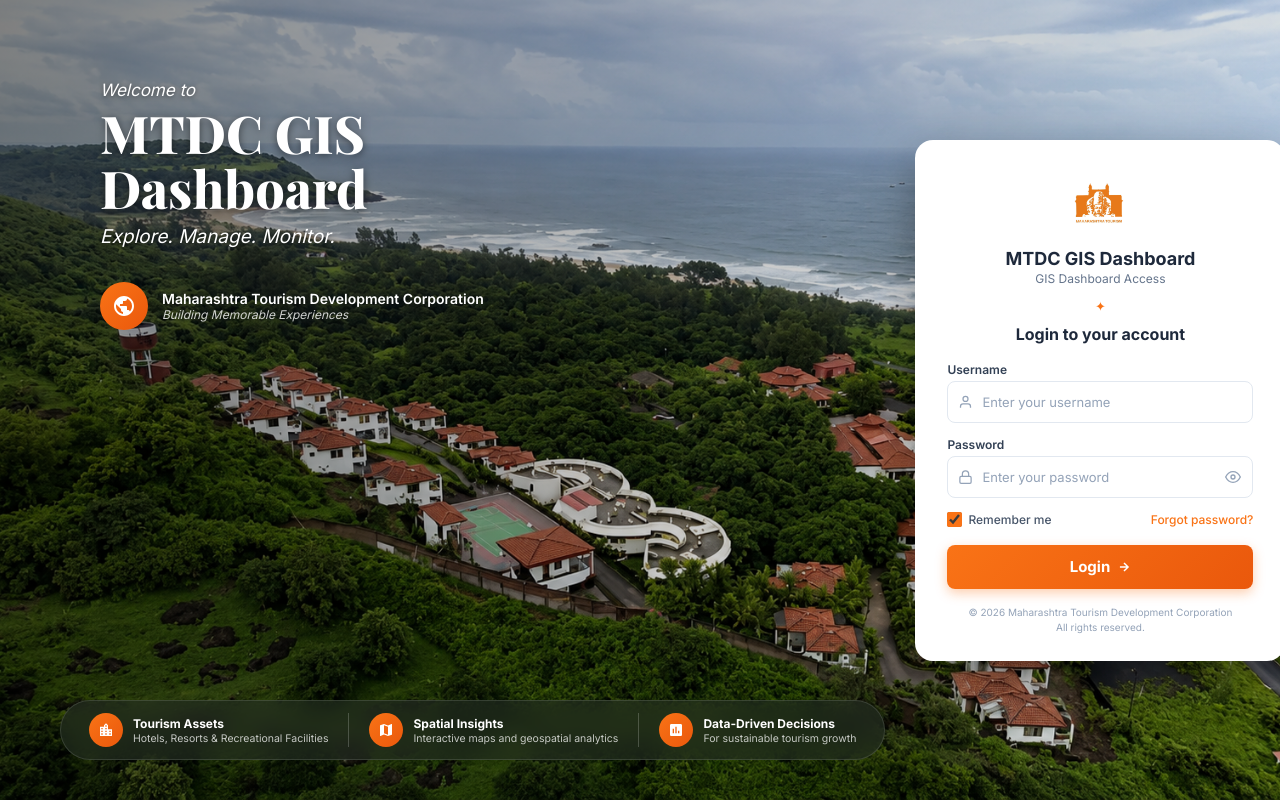
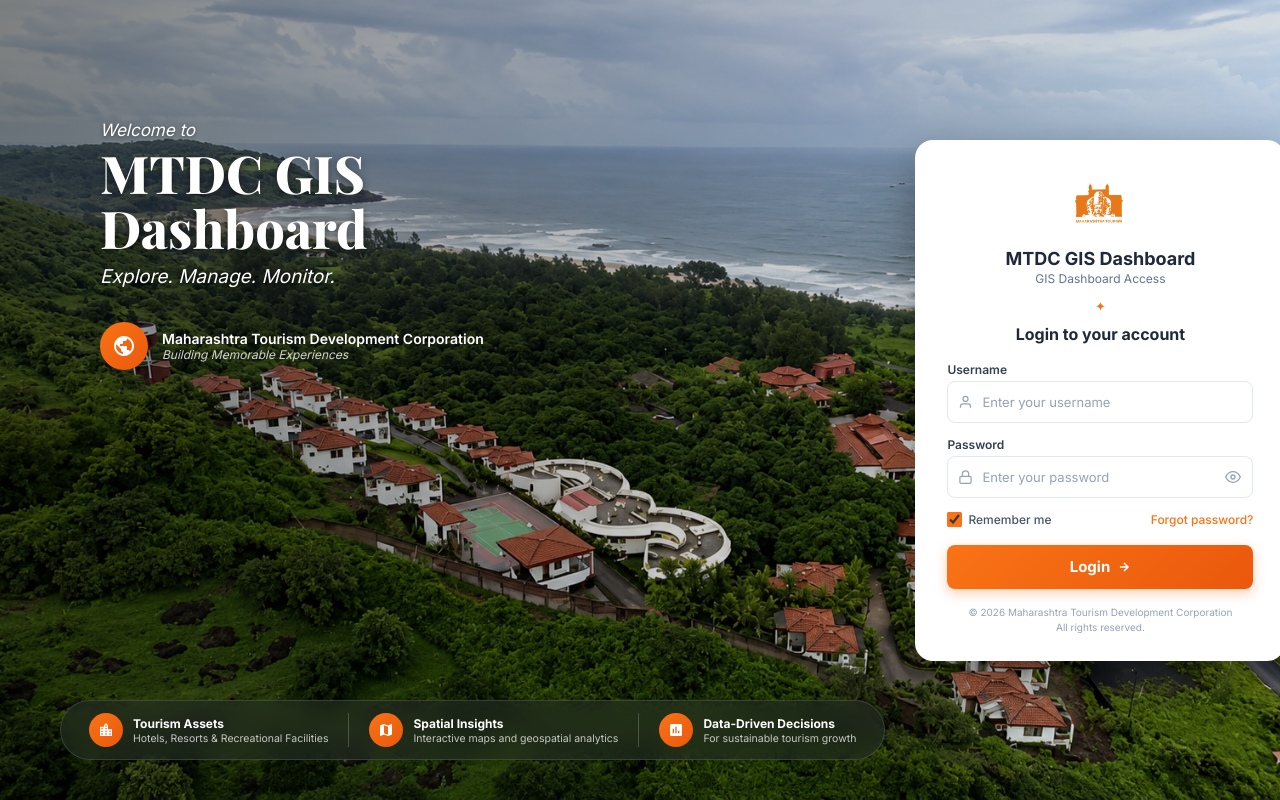
Before and after one commit to ankushjadhav-rottengrapes/MTDC, a Django app: page /login/ in a window 1280 px wide. Run offline with Django 5.2, Linux system fonts and the light colour scheme.

Commit message:
style(login): adjust top padding on login form container
- Increase padding-top from 40px to 80px on .left-text element
- Improves vertical spacing and aligns form positioning for better visual balance

```diff
--- a/MTDC/Core/templates/login.html
+++ b/MTDC/Core/templates/login.html
@@ -54,7 +54,7 @@
             flex-direction: column;
             justify-content: flex-start;
             padding-left: 60px;
-            padding-top: 40px;
+            padding-top: 80px;
         }
 
         .left-text .welcome {
```
